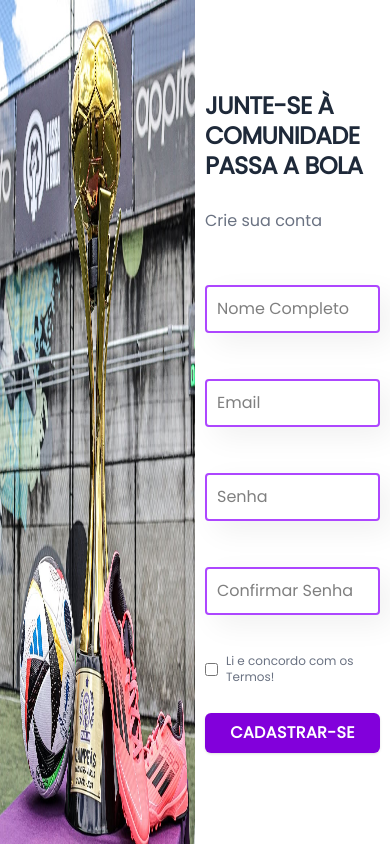
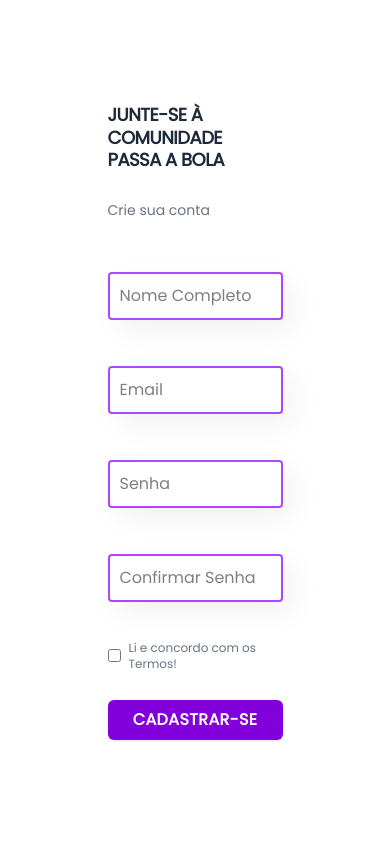
Before and after one commit to vguima404/Projeto-Passa-a-Bola, a Next.js app: page /Cadastro/1 in a window 390 px wide. Built offline with nearby package versions, Linux system fonts and the light colour scheme; a web font is replaced by a local one.

Commit message:
feat: ajustando a responsividade da pagina de cadastro e login

```diff
--- a/app/Login/[id]/page.jsx
+++ b/app/Login/[id]/page.jsx
@@ -49,7 +49,7 @@ const Login = () => {
 
 
   return (
-    <div className="flex items-center h-screen">
+    <div className="flex xl:justify-normal md:justify-normal justify-center items-center h-screen">
       <SideImage imageUrl="/taca.jpg" alt="Login" />
       <form className="bg-white w-1/2 h-screen p-2.5 shadow-[var(--shadow-8)] flex flex-col justify-center items-center" onSubmit={aoLogar}>
         <div className="w-full max-w-[370px] mx-auto flex flex-col gap-5">
--- a/app/components/Formulario.jsx
+++ b/app/components/Formulario.jsx
@@ -62,12 +62,12 @@ const Formulario = () => {
 
 
   return (
-    <div className="flex items-center h-screen">
+    <div className="flex xl:justify-normal md:justify-normal justify-center items-center h-screen">
       <SideImage imageUrl="/taca.jpg" alt="Teste"/>
       <form className="bg-white w-1/2 h-screen p-2.5 shadow-[var(--shadow-8)] flex flex-col justify-center items-center" onSubmit={aoSalvar}>
         <div className="w-full max-w-[370px] mx-auto flex flex-col gap-5">
-          <h2 className="text-2xl font-bold text-gray-800 mb-2 leading-tight uppercase" style={{fontFamily: 'Poppins, sans-serif', letterSpacing: '-0.5px'}}>JUNTE-SE À COMUNIDADE<br/>PASSA A BOLA</h2>
-          <span className="text-gray-500 mb-4 text-base">Crie sua conta</span>
+          <h2 className="text-lg xl:text-2xl md:text-2xl font-bold text-gray-800 mb-2 leading-tight uppercase" style={{fontFamily: 'Poppins, sans-serif', letterSpacing: '-0.5px'}}>JUNTE-SE À COMUNIDADE<br/>PASSA A BOLA</h2>
+          <span className="text-gray-500 mb-4 text-sm">Crie sua conta</span>
           <CampoTexto
             placeholder="Nome Completo"
             obrigatorio={true}
--- a/app/components/SideImage.jsx
+++ b/app/components/SideImage.jsx
@@ -2,8 +2,8 @@ const SideImage = ({imageUrl}, alt) => {
 
 
   return (
-    <div className=" max-w-1/2">
-    <img className="h-screen w-full" src={imageUrl} alt={alt}/>
+    <div className="xl:block md:block sm:hidden max-w-1/2">
+    <img className="xl:h-screen md:h-screen hidden xl:block md:block sm:hidden w-full" src={imageUrl} alt={alt}/>
     </div>
   );
 }
```
